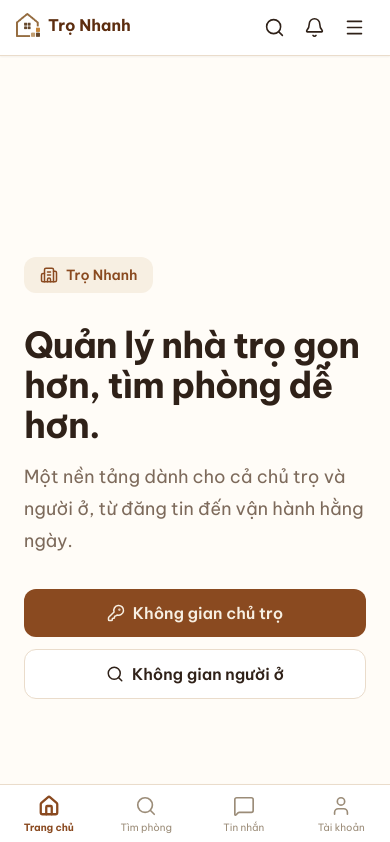
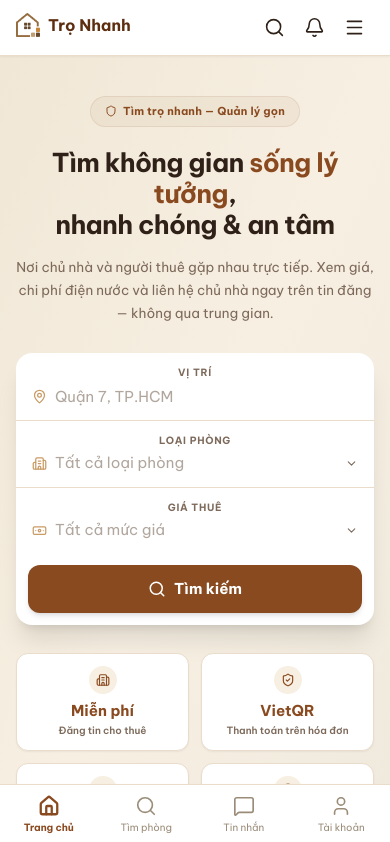
Before and after one commit to levanthai281005/tro-nhanh-fe, a Next.js app in the folder apps/web/: page / in a window 390 px wide. Shown: the top 842 px of the page. Built offline with nearby package versions, Linux system fonts and the light colour scheme.

Commit message:
feat(web): compose responsive public homepage

```diff
--- a/apps/web/src/app/(public)/page.tsx
+++ b/apps/web/src/app/(public)/page.tsx
@@ -1,37 +1,39 @@
-import { Building2, KeyRound, Search } from 'lucide-react';
-import Link from 'next/link';
+import { dehydrate, HydrationBoundary, QueryClient } from '@tanstack/react-query';
+import type { Metadata } from 'next';
+import { HomePage } from '@/features/marketplace/components/home/HomePage';
+import { HOME_QUERY_KEYS } from '@/features/marketplace/constants/homeQueryKeys';
+import {
+  getFeaturedListings,
+  listActiveDemandPosts,
+} from '@/features/marketplace/services/homeService';
 
-export default function HomePage() {
+export const metadata: Metadata = {
+  title: 'Trọ Nhanh — Tìm phòng và quản lý trọ dễ dàng',
+  description:
+    'Tìm phòng trọ, căn hộ và đăng nhu cầu thuê trực tiếp trên nền tảng Trọ Nhanh.',
+};
+
+export const revalidate = 60;
+
+const FEATURED_LIMIT = 4;
+
+export default async function HomePageRoute() {
+  const queryClient = new QueryClient();
+
+  await Promise.all([
+    queryClient.prefetchQuery({
+      queryKey: HOME_QUERY_KEYS.featuredListings(FEATURED_LIMIT),
+      queryFn: () => getFeaturedListings(FEATURED_LIMIT),
+    }),
+    queryClient.prefetchQuery({
+      queryKey: HOME_QUERY_KEYS.demandPosts(),
+      queryFn: listActiveDemandPosts,
+    }),
+  ]);
+
   return (
-    <main className="mx-auto flex min-h-screen max-w-5xl flex-col justify-center gap-8 px-6 py-16">
-      <div className="inline-flex w-fit items-center gap-2 rounded-md bg-cream px-4 py-2 text-sm font-semibold text-primary">
-        <Building2 aria-hidden="true" size={18} />
-        Trọ Nhanh
-      </div>
-      <div className="max-w-3xl space-y-4">
-        <h1 className="text-4xl font-bold tracking-tight text-ink sm:text-6xl">
-          Quản lý nhà trọ gọn hơn, tìm phòng dễ hơn.
-        </h1>
-        <p className="text-lg leading-8 text-ink-muted">
-          Một nền tảng dành cho cả chủ trọ và người ở, từ đăng tin đến vận hành hằng ngày.
-        </p>
-      </div>
-      <div className="flex flex-col gap-3 sm:flex-row">
-        <Link
-          className="inline-flex items-center justify-center gap-2 rounded-md bg-primary px-5 py-3 font-semibold text-cream hover:bg-primary-hover"
-          href="/chu-tro"
-        >
-          <KeyRound aria-hidden="true" size={18} />
-          Không gian chủ trọ
-        </Link>
-        <Link
-          className="inline-flex items-center justify-center gap-2 rounded-md border border-line bg-white px-5 py-3 font-semibold text-ink hover:bg-cream"
-          href="/nguoi-o"
-        >
-          <Search aria-hidden="true" size={18} />
-          Không gian người ở
-        </Link>
-      </div>
-    </main>
+    <HydrationBoundary state={dehydrate(queryClient)}>
+      <HomePage />
+    </HydrationBoundary>
   );
 }
--- a/apps/web/src/features/marketplace/components/home/HomePage.tsx
+++ b/apps/web/src/features/marketplace/components/home/HomePage.tsx
@@ -1,3 +1,23 @@
+import { FeaturedRoomsSection } from '@/features/marketplace/components/home/FeaturedRoomsSection';
+import { HeroSection } from '@/features/marketplace/components/home/HeroSection';
+import { LandlordCTA } from '@/features/marketplace/components/home/LandlordCTA';
+import { MarketplaceSections } from '@/features/marketplace/components/home/MarketplaceSections';
+import { PostingCTASection } from '@/features/marketplace/components/home/PostingCTASection';
+import { SiteFooter } from '@/features/marketplace/components/home/SiteFooter';
+import { WhyUsSection } from '@/features/marketplace/components/home/WhyUsSection';
+
 export function HomePage() {
-  return null;
+  return (
+    <>
+      <main className="flex-1 bg-canvas">
+        <HeroSection />
+        <FeaturedRoomsSection />
+        <MarketplaceSections />
+        <WhyUsSection />
+        <PostingCTASection />
+        <LandlordCTA />
+      </main>
+      <SiteFooter />
+    </>
+  );
 }
```
